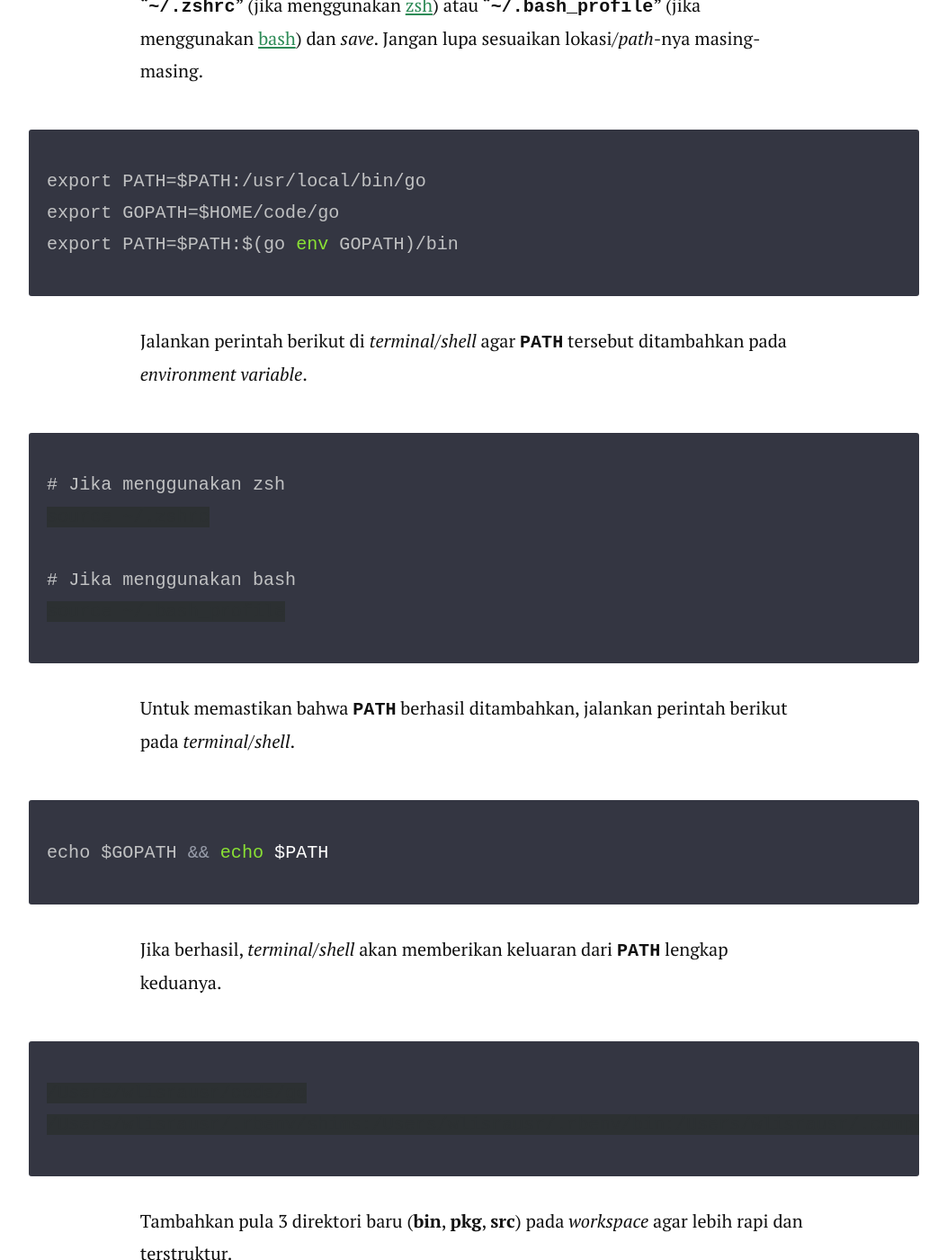
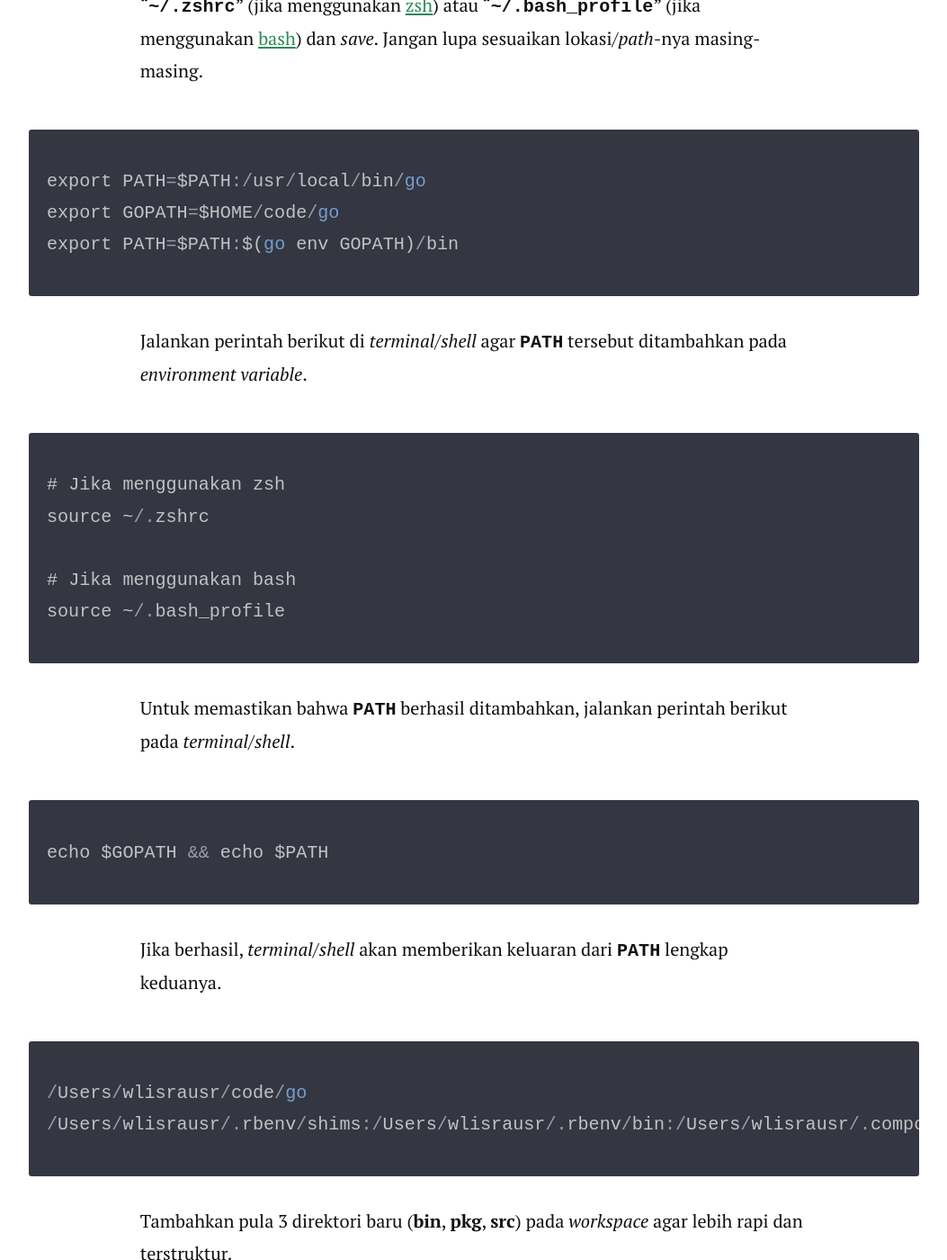
Before and after one commit to wlisrausr/wlisra.github.io, a Jekyll site: the page built from _posts/2018-01-13-go-installation-and-setup-on-macos.markdown, in a window 1280 px wide and 1400 px high, scrolled down 2656 px. Shown: the whole window at 90% size, without its empty margins (113-1166 px from the left). Built offline with Jekyll 4.4.1, drawn with Linux system fonts in a browser that asks for light colours; nearby versions of some CDN libraries; comment, search, counter and statistics services are not loaded; some of the changed text lies outside the part shown.

Commit message:
Change terminal to go

```diff
--- a/_posts/2018-01-13-go-installation-and-setup-on-macos.markdown
+++ b/_posts/2018-01-13-go-installation-and-setup-on-macos.markdown
@@ -21,7 +21,7 @@ go version
 
 Jika sudah, *terminal/shell* akan memberikan keluaran seperti berikut dengan versi yang mungkin akan berbeda.
 
-{% highlight terminal %}
+{% highlight go %}
 go version go1.9.2 darwin/amd64
 {% endhighlight %}
 
@@ -31,7 +31,7 @@ Instalasi tidak perlu dilakukan jika Go sudah ter-*install* di komputer, kecuali
 
 Cara termudah yang dapat dilakukan untuk meng-*install* Go di MacOS adalah dengan menggunakan [Brew package manager](https://brew.sh/){:target="_blank"}. Pastikan Brew sudah ter-*install* dan jalankan perintah berikut pada *shell/terminal*.
 
-{% highlight terminal %}
+{% highlight go %}
 brew install go
 {% endhighlight %}
 
@@ -45,7 +45,7 @@ Secara *default* (jika `GOPATH` tidak di-*set*), Go akan berasumsi bahwa *worksp
 
 Untuk mengatur **`GOPATH`**, silahkan tambahkan 3 baris berikut pada *file* "**`~/.zshrc`**" (jika menggunakan [zsh](https://en.wikipedia.org/wiki/Z_shell){:target="_blank"}) atau "**`~/.bash_profile`**" (jika menggunakan [bash](https://en.wikipedia.org/wiki/Bash_(Unix_shell)){:target="_blank"}) dan *save*. Jangan lupa sesuaikan lokasi/*path*-nya masing-masing.
 
-{% highlight terminal %}
+{% highlight go %}
 export PATH=$PATH:/usr/local/bin/go
 export GOPATH=$HOME/code/go
 export PATH=$PATH:$(go env GOPATH)/bin
@@ -53,7 +53,7 @@ export PATH=$PATH:$(go env GOPATH)/bin
 
 Jalankan perintah berikut di *terminal/shell* agar **`PATH`** tersebut ditambahkan pada *environment variable*.
 
-{% highlight terminal %}
+{% highlight go %}
 # Jika menggunakan zsh
 source ~/.zshrc
 
@@ -63,20 +63,20 @@ source ~/.bash_profile
 
 Untuk memastikan bahwa **`PATH`** berhasil ditambahkan, jalankan perintah berikut pada *terminal/shell*.
 
-{% highlight terminal %}
+{% highlight go %}
 echo $GOPATH && echo $PATH
 {% endhighlight %}
 
 Jika berhasil, *terminal/shell* akan memberikan keluaran dari **`PATH`** lengkap keduanya.
 
-{% highlight terminal %}
+{% highlight go %}
 /Users/wlisrausr/code/go
 /Users/wlisrausr/.rbenv/shims:/Users/wlisrausr/.rbenv/bin:/Users/wlisrausr/.composer/vendor/bin:/usr/local/sbin:/usr/local/opt/php71/bin:/usr/local/bin:/usr/bin:/bin:/usr/sbin:/sbin:/Users/wlisrausr/Library/Android/sdk/tools:/Users/wlisrausr/Library/Android/sdk/platform-tools:/Users/wlisrausr/.composer/vendor/bin:/Users/wlisrausr/.fzf/bin:/usr/local/bin/go:/Users/wlisrausr/code/go/bin
 {% endhighlight %}
 
 Tambahkan pula 3 direktori baru (**bin**, **pkg**, **src**) pada *workspace* agar lebih rapi dan terstruktur.
 
-{% highlight terminal %}
+{% highlight go %}
 mkdir -p $GOPATH/bin
 mkdir -p $GOPATH/pkg
 mkdir -p $GOPATH/src
@@ -86,7 +86,7 @@ mkdir -p $GOPATH/src
 
 Kita dapat memastikan apakah instalasi dan pengaturan tersebut sudah berfungsi dengan baik dengan cara meng-*install* **gotour** secara lokal. Jalankan perintah berikut pada *terminal/shell*.
 
-{% highlight terminal %}
+{% highlight go %}
 go get golang.org/x/tour/gotour
 {% endhighlight %}
 
```
